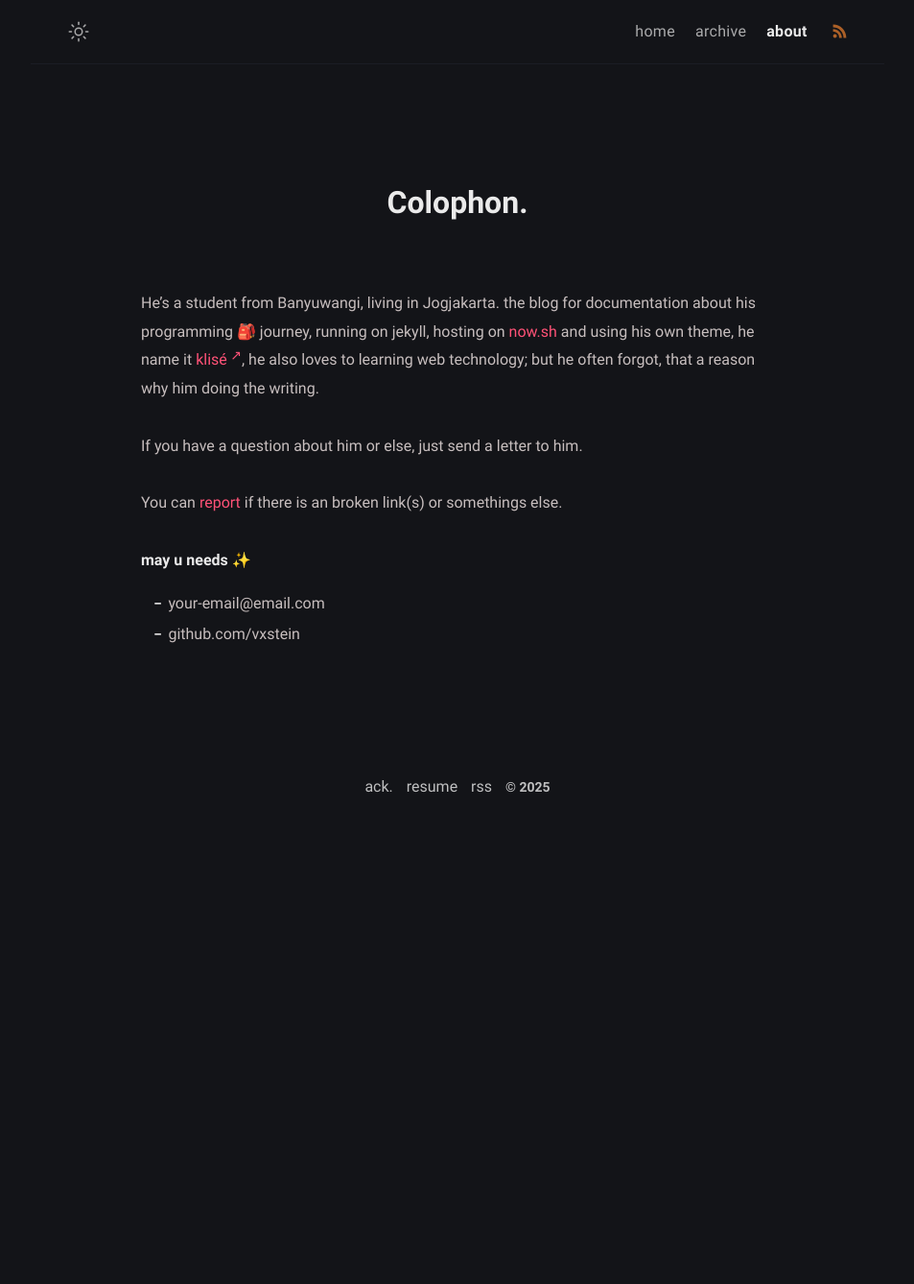
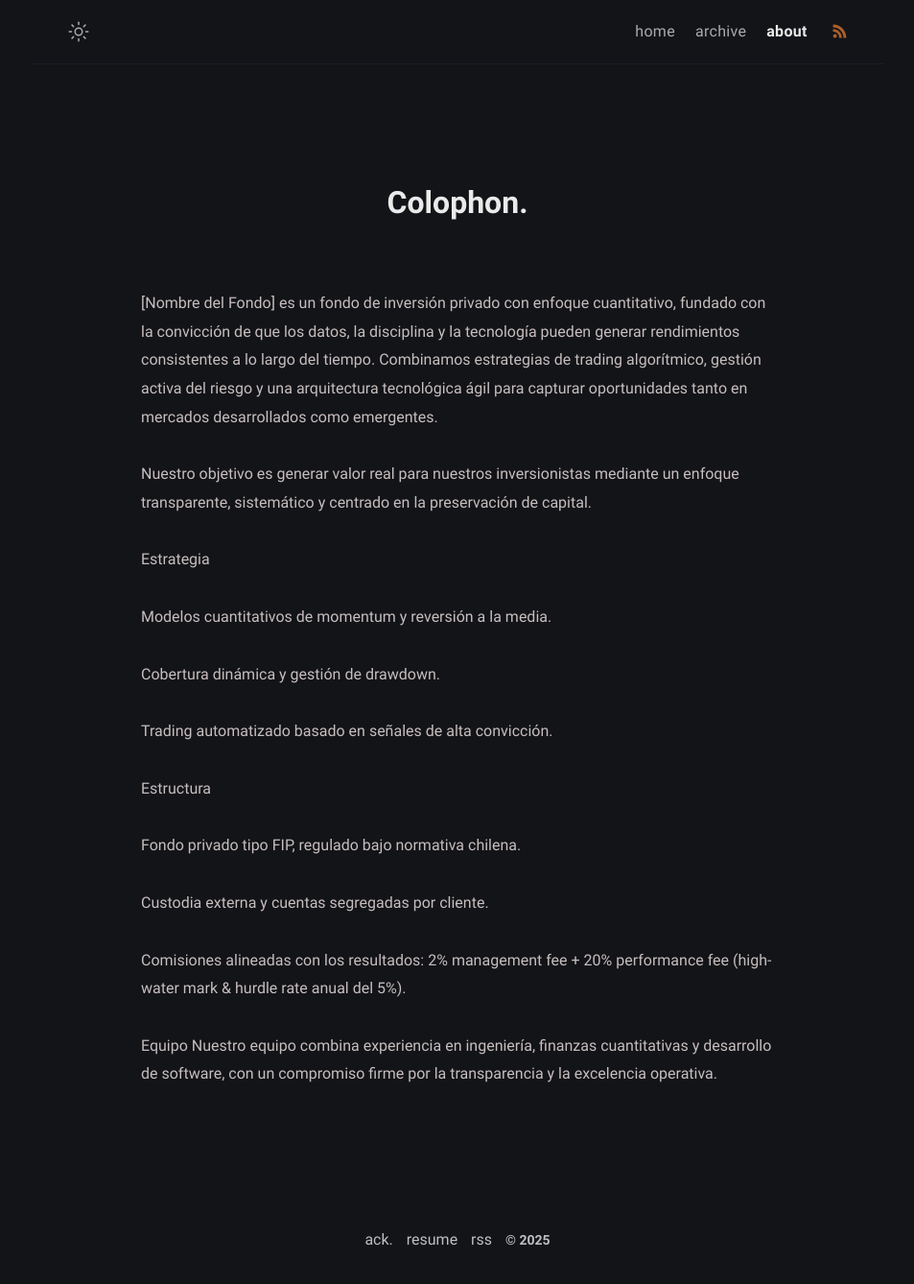
Before and after one commit to vxstein/vxstein.github.io, a Jekyll site: the page built from about.md, in a window 1280 px wide. Shown: the whole page at 96% size, without its empty margins (163-1116 px from the left). Built offline with Jekyll 4.4.1, drawn with Linux system fonts in a browser that asks for light colours; before the commit the page ends 900 px from its top, so only the background shows below that.

Commit message:
Update about.md

```diff
--- a/about.md
+++ b/about.md
@@ -6,13 +6,25 @@ excerpt: Hello peeps, I'm student of computer science from Banyuwangi, living in
 comments: false
 ---
 
-He's a student from Banyuwangi, living in Jogjakarta. the blog for documentation about his programming 🎒 journey, running on jekyll, hosting on [now.sh](http://now.sh) and using his own theme, he name it <a href="https://github.com/piharpi/jekyll-klise" target="_blank" rel="noopener">klisé</a>, he also loves to learning web technology; but he often forgot, that a reason why him doing the writing.
+[Nombre del Fondo] es un fondo de inversión privado con enfoque cuantitativo, fundado con la convicción de que los datos, la disciplina y la tecnología pueden generar rendimientos consistentes a lo largo del tiempo. Combinamos estrategias de trading algorítmico, gestión activa del riesgo y una arquitectura tecnológica ágil para capturar oportunidades tanto en mercados desarrollados como emergentes.
 
-If you have a question about him or else, just send a letter to him.
+Nuestro objetivo es generar valor real para nuestros inversionistas mediante un enfoque transparente, sistemático y centrado en la preservación de capital.
 
-You can [report](http://github.com/piharpi/jekyll-klise/issues/new) if there is an broken link(s) or somethings else.
+Estrategia
 
-**may u needs ✨**
+Modelos cuantitativos de momentum y reversión a la media.
 
-- {{ site.author.email }}
-- github.com/{{ site.author.github }}
+Cobertura dinámica y gestión de drawdown.
+
+Trading automatizado basado en señales de alta convicción.
+
+Estructura
+
+Fondo privado tipo FIP, regulado bajo normativa chilena.
+
+Custodia externa y cuentas segregadas por cliente.
+
+Comisiones alineadas con los resultados: 2% management fee + 20% performance fee (high-water mark & hurdle rate anual del 5%).
+
+Equipo
+Nuestro equipo combina experiencia en ingeniería, finanzas cuantitativas y desarrollo de software, con un compromiso firme por la transparencia y la excelencia operativa.
```
